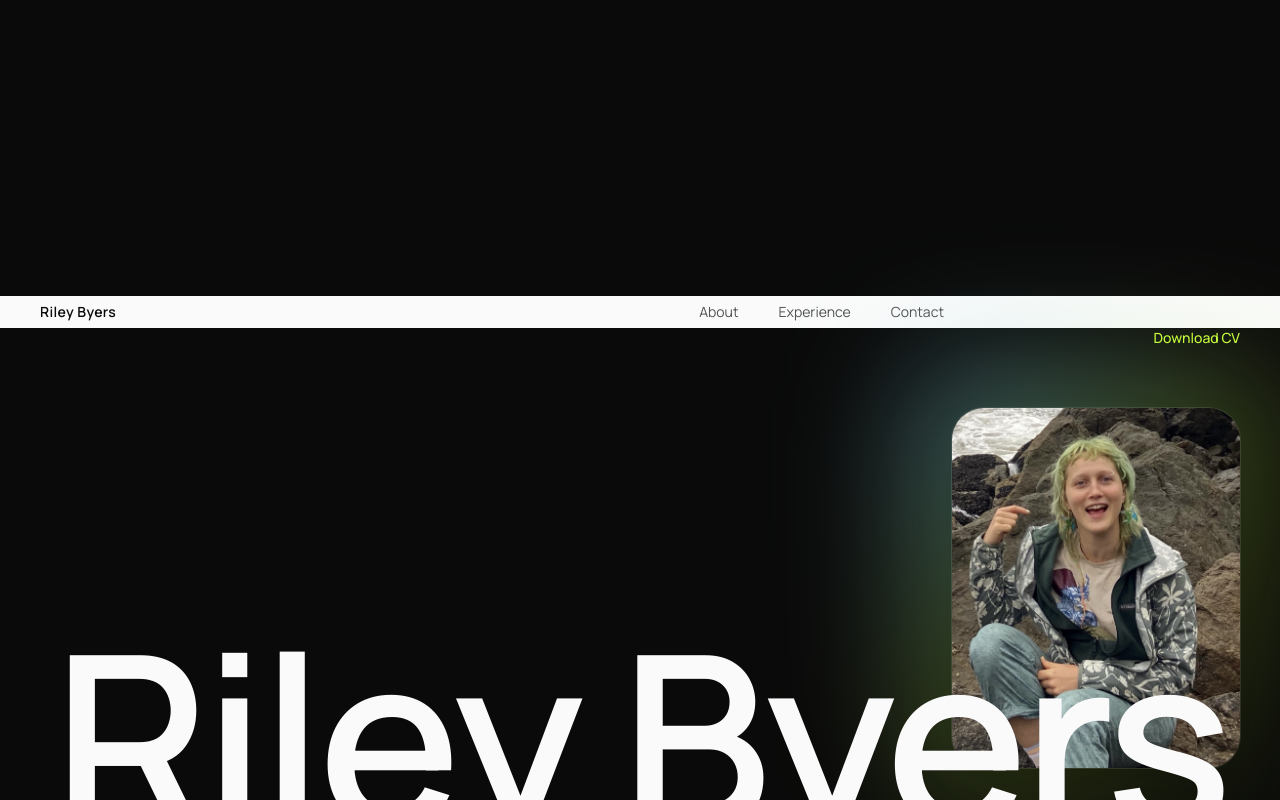
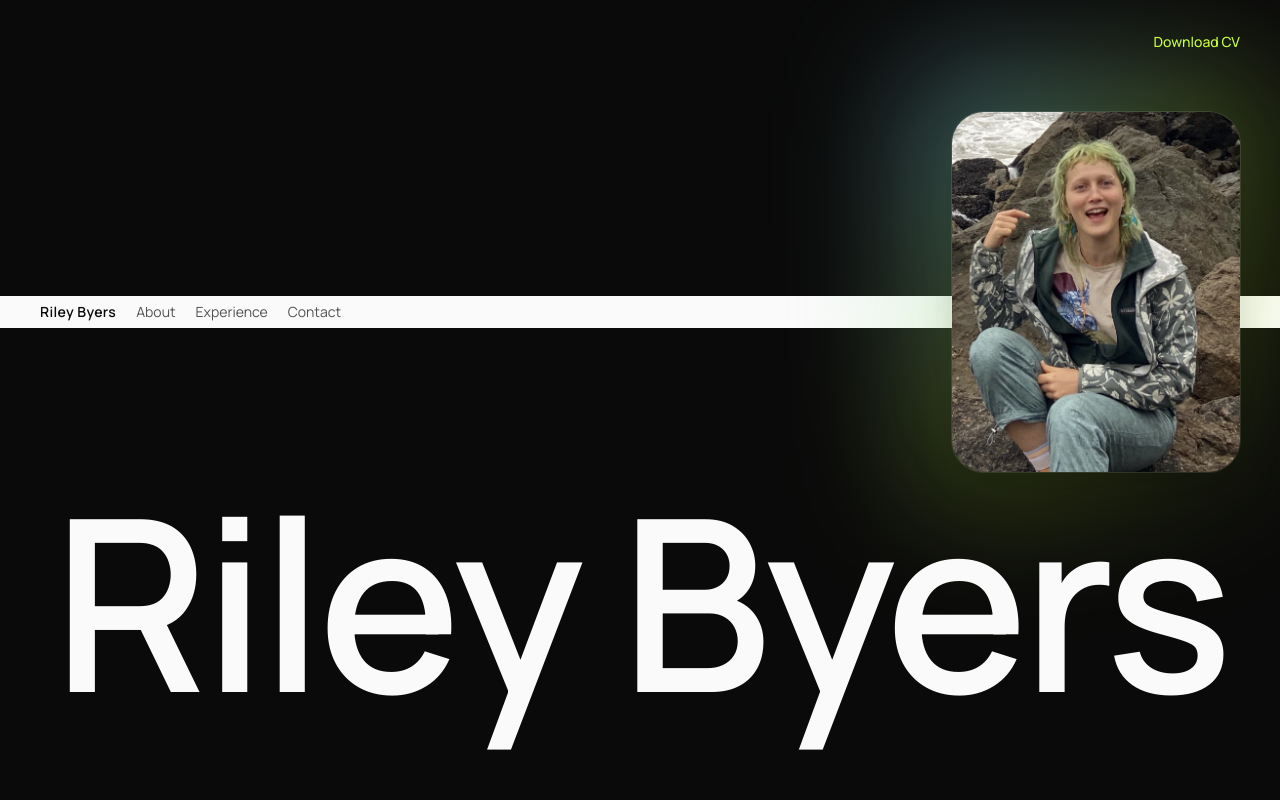
Before and after one commit to rileyb3/portfolio, a Next.js app: page / in a window 1280 px wide. Shown: the top 800 px of the page. Built offline with nearby package versions, Linux system fonts and the light colour scheme.

Commit message:
Revert Hero nav bar to non-sticky version

```diff
--- a/src/components/Hero.tsx
+++ b/src/components/Hero.tsx
@@ -38,34 +38,37 @@ export default function Hero() {
     // runway the sticky photo holds, and separately the runway the name's
     // own wrapper (below) holds before it releases too.
     <section id="top" className="relative h-[178vh]">
-      <div className="sticky top-0 h-screen bg-ink">
-        {/* Nav bar — the bar's the only in-flow content in this panel (the
-            CV link and photo below are both absolute, out of flow), so its
-            own margin-top is its full static offset: 213px / 296px, which
-            is where the old absolutely-positioned bar crossed the photo.
-            `sticky top-0` then takes it from there — at scroll=0 it
-            renders at that static spot, and scrolling up by that same
-            distance carries it to the viewport's top edge, where it
-            catches and rides along with the screen for the rest of the
-            panel's pin duration, rather than staying fixed mid-photo the
-            whole time. This only works because the panel lost its
-            `overflow-hidden` (that was clipping the sticky child's scroll
-            reference down to the panel's own non-scrolling box, which
-            never gave it anywhere to travel to). Staying a plain DOM child
-            here — same stacking context as the photo — is also what keeps
-            it simply behind the photo (z-0 vs the photo's z-10) wherever
-            they cross, without needing any cross-context z-index games.
-            Words are spread with justify-between plus a wide right padding
-            sized to stop just shy of the photo, so the last link lands
-            close to the image without sliding underneath it. */}
-        <div className="sticky top-0 z-0 mt-[213px] flex h-6 items-center justify-between bg-paper pl-6 pr-6 text-xs sm:mt-[296px] sm:h-8 sm:pl-10 sm:pr-[21rem] sm:text-sm">
+      <div className="sticky top-0 h-screen overflow-hidden bg-ink">
+        {/* Crisp bar, true full viewport width, crossing the photo's
+            vertical center (with a slight downward nudge). This lives as a
+            direct child of the sticky panel — not inside the small photo
+            wrapper below — because an absolutely positioned element's
+            percentage/`inset` values resolve against its own containing
+            block. Nested inside the narrow photo wrapper, `w-screen` +
+            `left-1/2` centered on that small block's position, not the
+            actual viewport, so the bar came out short and off-center.
+            Sitting directly in the full-width sticky panel and using
+            `inset-x-0` fixes that. z-0 keeps it below the photo (z-10) and
+            above the plain background; it's static (no parallax) since a
+            full-bleed bar shouldn't jitter with the photo's own drift.
+            White fill — the panel is dark now, so the bar needs to be the
+            light color to still read against it.
+
+            Now doubles as the site nav (moved here from the old top
+            Header bar, which stays hidden on the homepage — see
+            Header.tsx). Text is dark since it sits on the light bg-paper
+            fill, not the dark panel; kept at the bar's original thin
+            height, so nav text is sized down to fit. Hover states are
+            color/weight only — no background chip — to match the bar's
+            plain aesthetic and stay behind the photo (z-0) like before. */}
+        <div className="absolute inset-x-0 top-[225px] z-0 flex h-6 -translate-y-1/2 items-center gap-5 bg-paper px-6 text-xs sm:top-[312px] sm:h-8 sm:px-10 sm:text-sm">
           <Link
             href="/"
             className="shrink-0 font-semibold tracking-wide text-ink transition hover:text-accent3"
           >
             Riley Byers
           </Link>
-          <ul className="hidden items-center gap-10 sm:flex">
+          <ul className="hidden items-center gap-5 sm:flex">
             {navLinks.map((link) => (
               <li key={link.href}>
                 <Link
```
